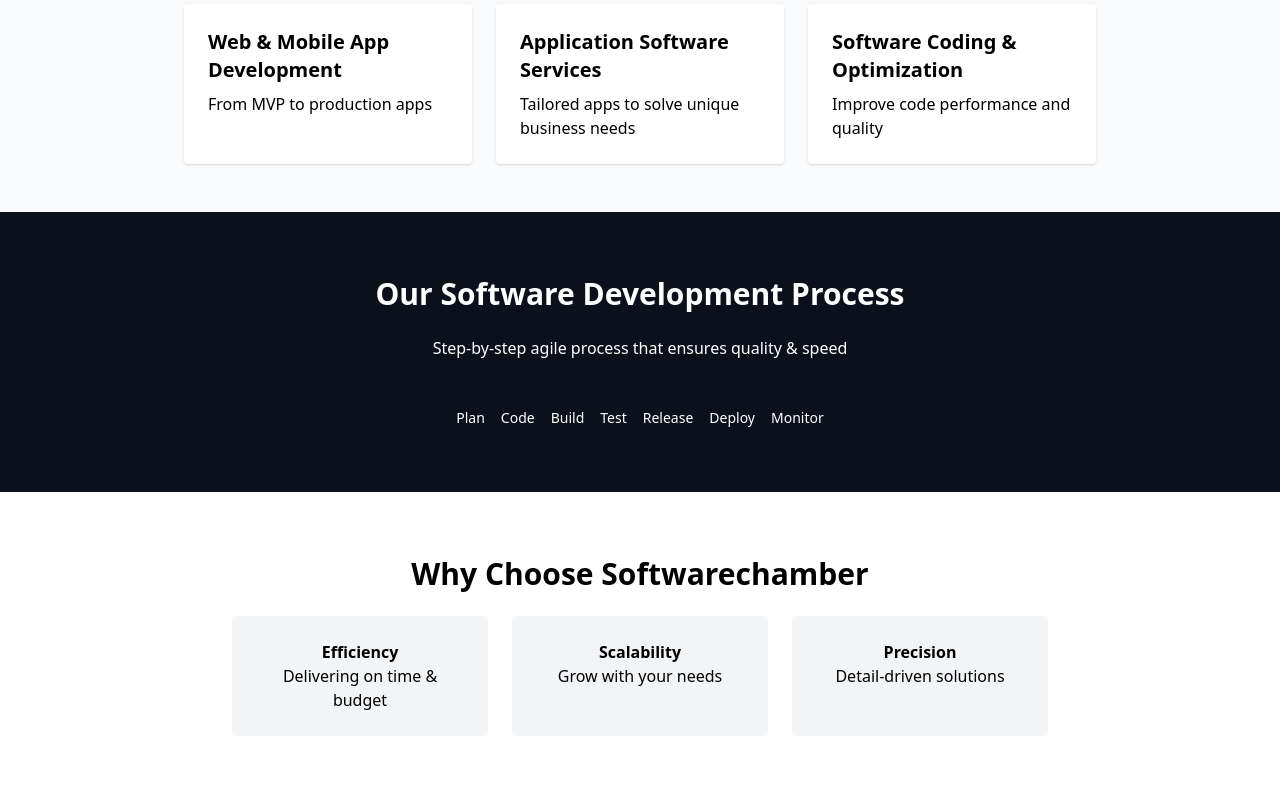
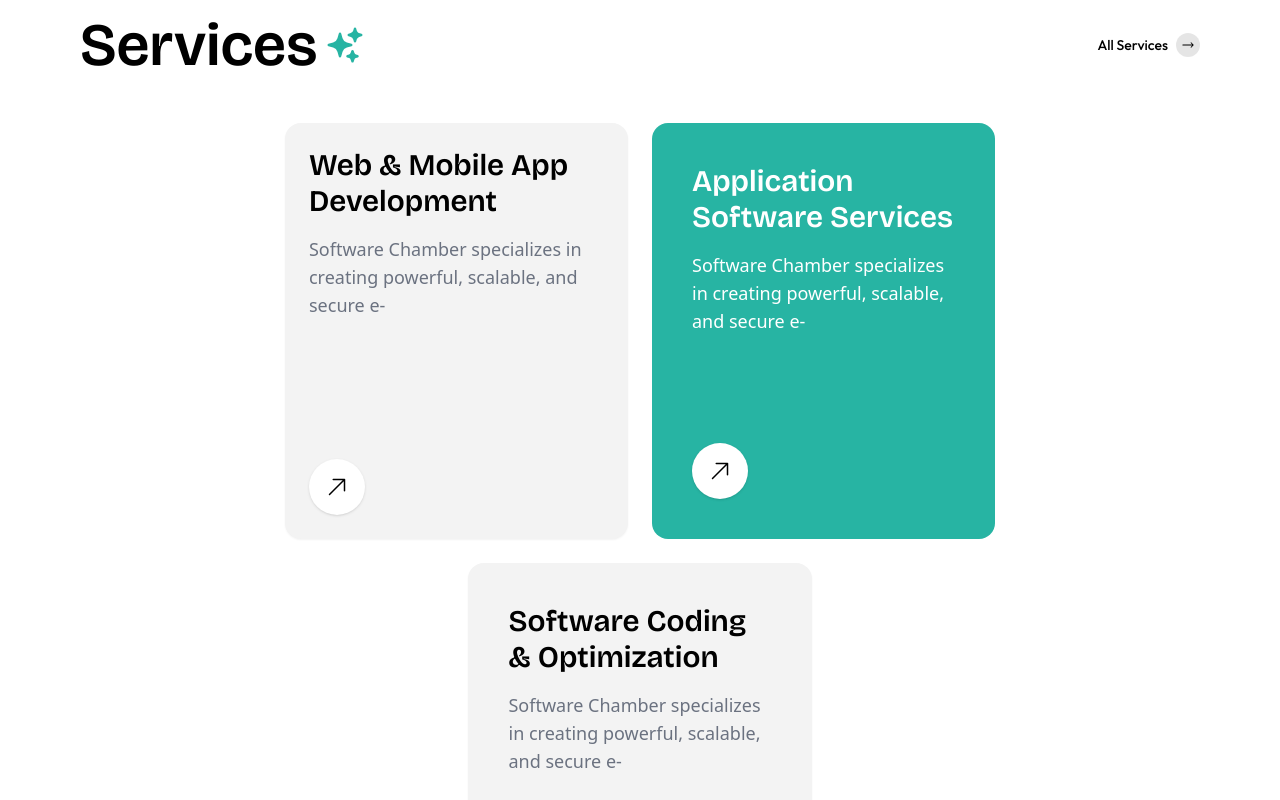
Before and after one commit to Razaan-RR/Software_Chamber_website, a React (Create React App) app: page / in a window 1280 px wide. Shown: the part 1720-2520 px from the top of the page. Built offline with nearby package versions, Linux system fonts and the light colour scheme.

Commit message:
Updated Stats and Services

```diff
--- a/src/components/Hero.jsx
+++ b/src/components/Hero.jsx
@@ -7,7 +7,7 @@
         ✨ Smarter Idea, instant solutions
       </div>
 
-      <h1 className="text-4xl md:text-6xl font-bold leading-tight">
+      <h1 className="text-4xl md:text-7xl font-bold leading-tight">
         <span className="text-[#00FFE0]">We are your Software</span>
         <br />
         <span className="inline-flex items-center space-x-2">
--- a/src/components/Process.jsx
+++ b/src/components/Process.jsx
@@ -1,19 +1,30 @@
+import { CircleArrowOutDownRight } from 'lucide-react';
+
 function Process() {
   return (
-    <section className="bg-[#0C101A] text-white py-16 text-center">
-      <h2 className="text-3xl font-bold mb-6">Our Software Development Process</h2>
-      <p className="mb-12">Step-by-step agile process that ensures quality & speed</p>
-      <div className="flex flex-wrap justify-center gap-4 text-sm">
-        <p>Plan</p>
-        <p>Code</p>
-        <p>Build</p>
-        <p>Test</p>
-        <p>Release</p>
-        <p>Deploy</p>
-        <p>Monitor</p>
+    <section className="relative bg-[#0C101A] text-white py-24 px-6 overflow-hidden">
+      <div className="max-w-4xl mx-auto text-center">
+        <div className="inline-block mb-6 px-4 py-1 rounded-full border border-[#25D1C7] text-xs text-white bg-[#25D1C71A] font-medium tracking-wide">
+          <span className="text-teal-400">★</span> Smarter Idea, instant solutions
+        </div>
+        <h1 className="text-5xl font-bold leading-tight text-white mb-4">
+          Our Software<br />
+          <span className="text-[#9CA3AF]">Development Process</span>
+        </h1>
+        <p className="text-[#9CA3AF] max-w-xl mx-auto mb-8">
+          Deliver personalized experiences to your customers with AI-powered recommendation
+          engines and dynamic content generation.
+        </p>
+        <button className="inline-flex items-center justify-center px-6 py-3 rounded-full bg-gradient-to-r from-[#5F5F5F] to-[#1E1E1E] text-white font-semibold shadow-md hover:opacity-90 transition">
+          Contact Us
+          <CircleArrowOutDownRight className="w-5 h-5 ml-2"
+            style={{ transform: 'rotate(-45deg)' }}
+          />
+        </button>
       </div>
+
     </section>
-  )
+  );
 }
 
-export default Process
+export default Process;
--- a/src/components/Services.jsx
+++ b/src/components/Services.jsx
@@ -1,19 +1,78 @@
+import {
+  ArrowUpRightIcon,
+  SparklesIcon,
+  ArrowLongRightIcon,
+} from '@heroicons/react/24/solid'
+
 function Services() {
   return (
-    <section className="bg-[#F8FAFC] text-black py-12">
-      <div className="text-center text-3xl font-bold mb-8">Services</div>
-      <div className="flex flex-wrap justify-center gap-6 max-w-5xl mx-auto">
-        <div className="bg-white p-6 shadow rounded w-72">
-          <h3 className="text-xl font-bold mb-2">Web & Mobile App Development</h3>
-          <p>From MVP to production apps</p>
+    <section className="bg-white text-black py-16 px-6 md:px-20">
+      <div className="flex justify-between items-center mb-12">
+        <h1 className="text-6xl font-semibold flex items-center gap-2">
+          Services
+          <SparklesIcon className="w-10 h-10" style={{ color: '#27B4A3' }}/>
+        </h1>
+        <button className="flex items-center gap-2 text-sm font-medium text-black font-outfit">
+          All Services
+          <span className="w-6 h-6 flex items-center justify-center rounded-full bg-black/10">
+            <ArrowLongRightIcon className="w-3.5 h-3.5 text-black" />
+          </span>
+        </button>
+      </div>
+
+      <div className="flex flex-wrap justify-center gap-6 max-w-[96rem] mx-auto px-6">
+        {/* Card 1 */}
+        <div className="bg-[#F3F3F3] rounded-2xl w-full xl:w-[32%] p-6 min-h-[26rem] flex flex-col justify-between shadow-sm">
+          <div>
+            <h3 className="text-3xl font-semibold mb-4 font-bricolage">
+              Web & Mobile App Development
+            </h3>
+            <p className="text-gray-500 text-lg">
+              Software Chamber specializes in creating powerful, scalable, and
+              secure e-
+            </p>
+          </div>
+          <div className="mt-10">
+            <button className="w-14 h-14 rounded-full bg-white shadow flex items-center justify-center">
+              <ArrowUpRightIcon className="w-6 h-6 text-black" />
+            </button>
+          </div>
         </div>
-        <div className="bg-white p-6 shadow rounded w-72">
-          <h3 className="text-xl font-bold mb-2">Application Software Services</h3>
-          <p>Tailored apps to solve unique business needs</p>
+
+        {/* Card 2 */}
+        <div className="bg-[#27B4A3] text-white rounded-2xl w-full xl:w-[32%] p-10 min-h-[26rem] flex flex-col justify-between">
+          <div>
+            <h3 className="text-3xl font-semibold mb-4 font-bricolage">
+              Application <br />Software Services
+            </h3>
+            <p className="text-lg">
+              Software Chamber specializes in creating powerful, scalable, and
+              secure e-
+            </p>
+          </div>
+          <div className="mt-10">
+            <button className="w-14 h-14 rounded-full bg-white shadow flex items-center justify-center">
+              <ArrowUpRightIcon className="w-6 h-6 text-black" />
+            </button>
+          </div>
         </div>
-        <div className="bg-white p-6 shadow rounded w-72">
-          <h3 className="text-xl font-bold mb-2">Software Coding & Optimization</h3>
-          <p>Improve code performance and quality</p>
+
+        {/* Card 3 */}
+        <div className="bg-[#F3F3F3] rounded-2xl w-full xl:w-[32%] p-10 min-h-[26rem] flex flex-col justify-between shadow-sm">
+          <div>
+            <h3 className="text-3xl font-semibold mb-4 font-bricolage">
+              Software Coding <br />& Optimization
+            </h3>
+            <p className="text-gray-500 text-lg">
+              Software Chamber specializes in creating powerful, scalable, and
+              secure e-
+            </p>
+          </div>
+          <div className="mt-10">
+            <button className="w-14 h-14 rounded-full bg-white shadow flex items-center justify-center">
+              <ArrowUpRightIcon className="w-6 h-6 text-black" />
+            </button>
+          </div>
         </div>
       </div>
     </section>
--- a/src/components/Stats.jsx
+++ b/src/components/Stats.jsx
@@ -6,8 +6,8 @@
 function Stats() {
   return (
     <section className="bg-white text-black py-16 px-6 md:px-20">
-      <h1 className="text-3xl md:text-4xl font-semibold text-center ">
-        <SparklesIcon className="w-8 h-8 text-teal-400 inline-block" />
+      <h1 className="text-3xl md:text-5xl font-semibold text-center ">
+        <SparklesIcon className="w-10 h-10 text-teal-400 inline-block" />
           At Software Chamber,
         <span className="text-gray-900 font-bold">
           <span className="text-gray-400 font-semibold"> we specialize</span> in<br />
@@ -15,7 +15,7 @@
         </span>{" "}
         <span className="block text-gray-400 font-semibold mt-2">
           digital solutions
-              <ArrowTrendingDownIcon className="w-8 h-8 text-black inline-block ml-2"
+              <ArrowTrendingDownIcon className="w-12 h-12 text-black inline-block ml-2"
                 style={{ transform: 'rotate(-180deg)' }}
                />
         </span>
```
